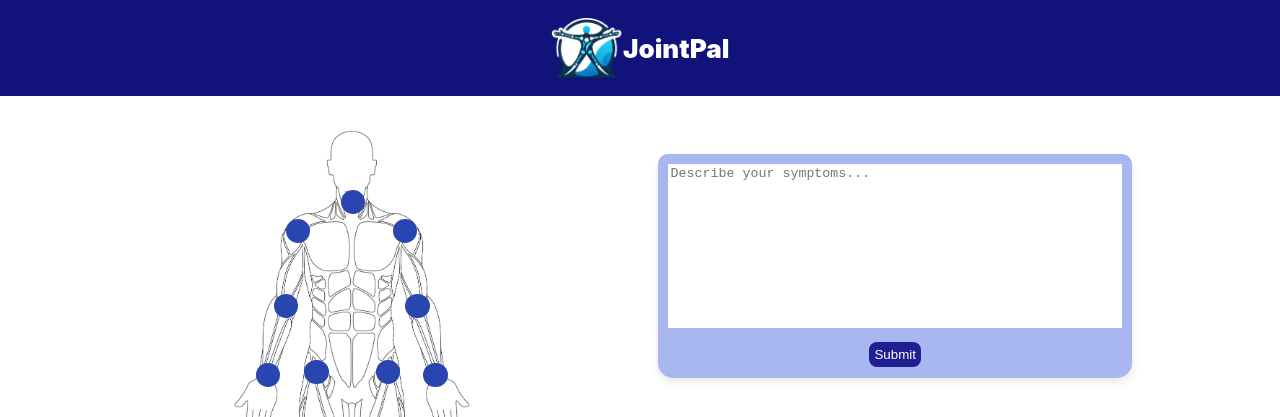
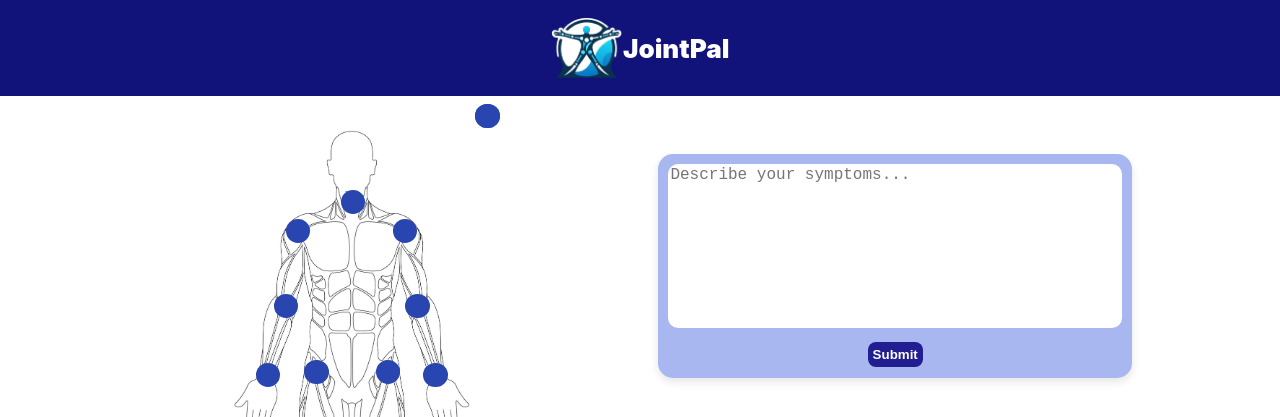
Before and after one commit to 2bato/hackcamp, a React (Create React App) app: page / in a window 1280 px wide. Shown: the top 417 px of the page. Built offline with nearby package versions, Linux system fonts and the light colour scheme.

Commit message:
Styling update

```diff
--- a/src/bodymap.js
+++ b/src/bodymap.js
@@ -37,6 +37,11 @@ const Bodymap = () => {
       <button className="hipRight"></button>
       </Link>
 
+      <Link to="/ankle">
+      <button className="ankleLeft"></button>
+      <button className="ankleRight"></button>
+      </Link>
+
     </div>
   );
 };
--- a/src/diagnosis.css
+++ b/src/diagnosis.css
@@ -20,11 +20,12 @@
 
   .Diagnosis textarea {
     border: 10px solid rgb(169, 183, 240);
-    border-radius: 10px;
+    border-radius: 20px;
     margin-bottom: 40px;
     resize:none;
     width: auto;
     height: 20vmin;
+    font-size: large;
   }
 
   .Diagnosis .submit {
@@ -40,12 +41,12 @@
     align-self: center;
     padding: 5px;
     margin-top: 22vmin;
+    font-weight: bold;
   }
 
   .Diagnosis .response {
     margin-top: 20px;
     padding: 15px;
     background-color: #e7f5e9;
-    border-left: 5px solid #4CAF50;
     border-radius: 4px;
   }
--- a/src/diagnosis.js
+++ b/src/diagnosis.js
@@ -14,7 +14,7 @@ function Diagnosis() {
         {
           role: "system",
           content:
-            "Tell me whether I should stretch my elbow, knee, hip, neck, shoulder, wrists, or hands based on the symptoms I describe",
+            "Based on the symptoms you're told, recommend which area to stretch. Your options are elbow, hand, wrist, hip, knee, shoulder, neck, and ankles",
         },
         { role: "user", content: text },
       ];
@@ -28,7 +28,7 @@ function Diagnosis() {
         {
           headers: {
             Authorization:
-              "Bearer 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",
+              "Bearer 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",
             "Content-Type": "application/json",
           },
         }
@@ -61,7 +61,7 @@ function Diagnosis() {
 
       {response && (
         <div>
-          <h3>Generated Response:</h3>
+          <h3>Recommended Action:</h3>
           <p>{response}</p>
         </div>
       )}
```
Also changed, not shown: src/index.js (+5 -2 lines), src/stretches/ankle.js (added).
